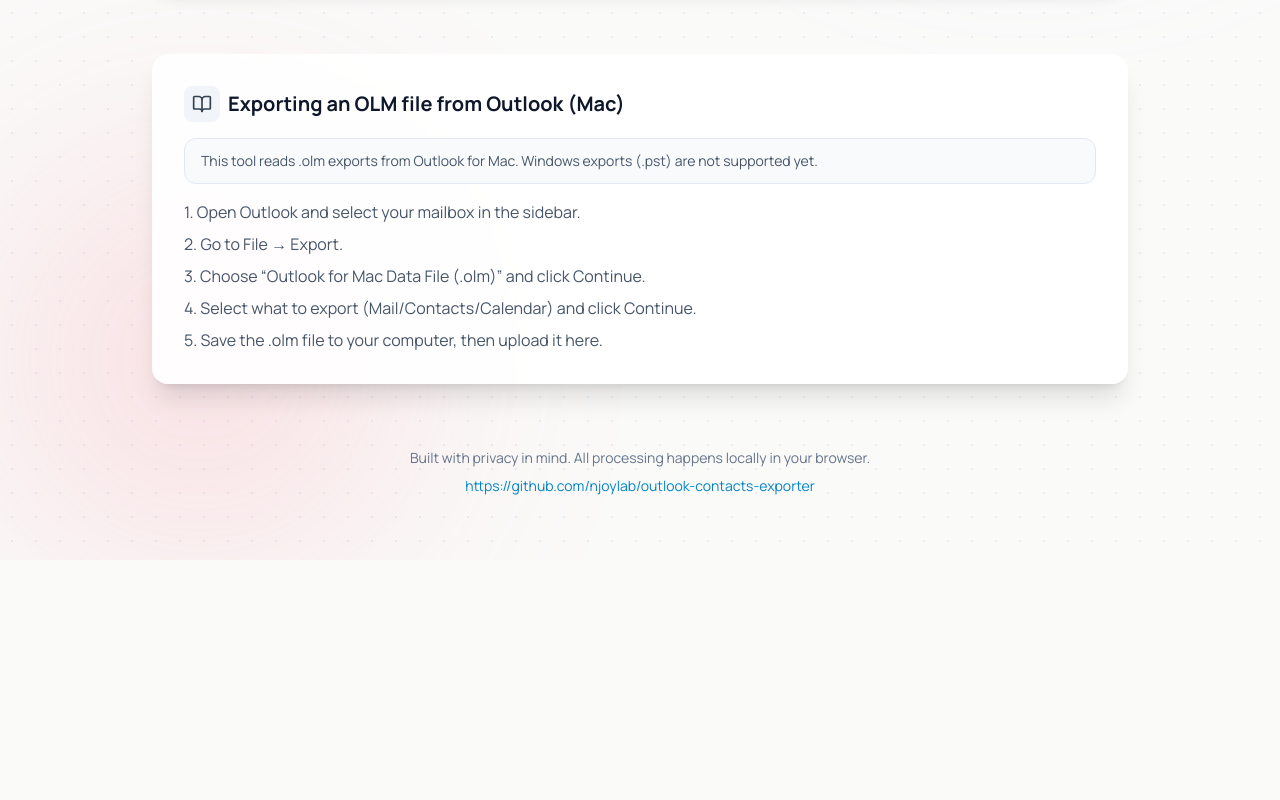
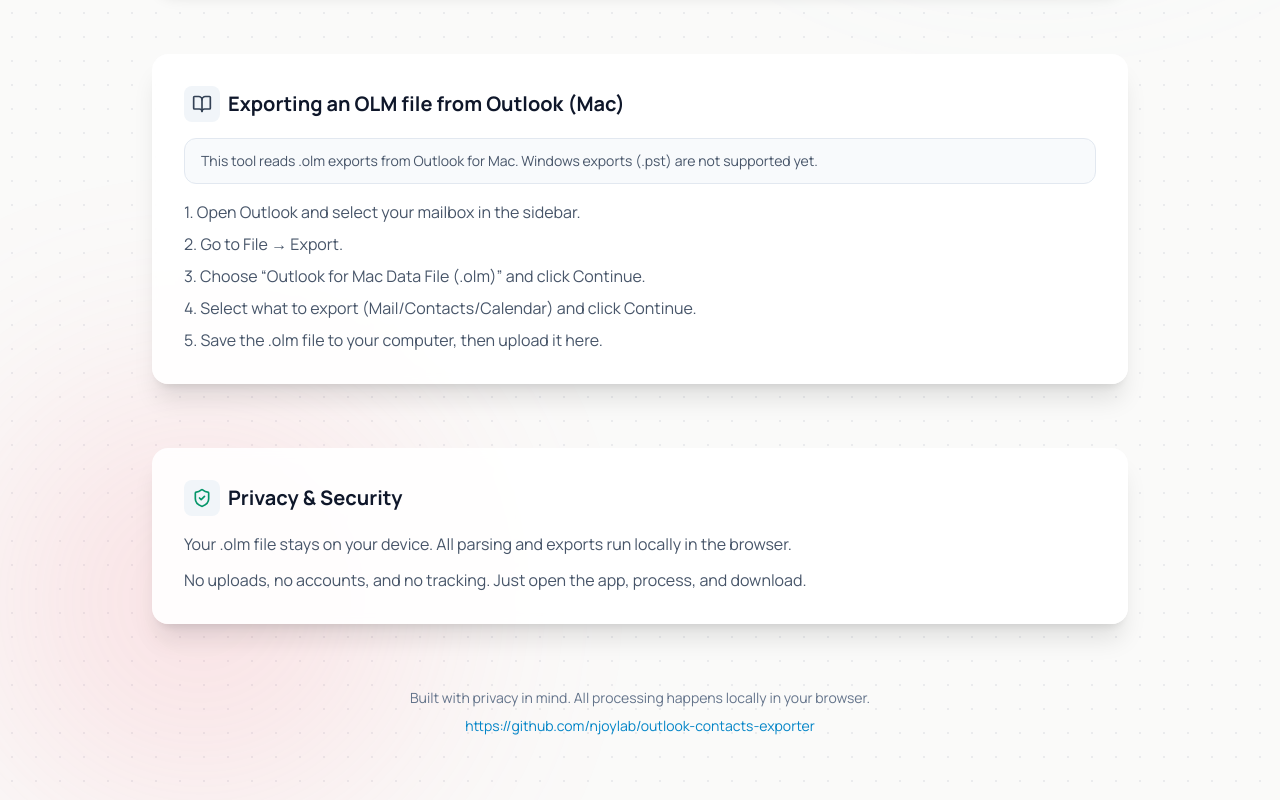
Before and after one commit to njoylab/outlook-contacts-exporter, a React (Vite) app in the folder web/: page / in a window 1280 px wide. Shown: the part 671-1471 px from the top of the page. Before the commit the page ends 1231 px from the top, so only its background shows below. Built offline with nearby package versions, Linux system fonts and the light colour scheme.

Commit message:
Improve web SEO and privacy copy

```diff
--- a/web/index.html
+++ b/web/index.html
@@ -3,6 +3,12 @@
   <head>
     <meta charset="UTF-8" />
     <link rel="icon" type="image/svg+xml" href="/vite.svg" />
+    <link rel="preconnect" href="https://fonts.googleapis.com" />
+    <link rel="preconnect" href="https://fonts.gstatic.com" crossorigin />
+    <link
+      rel="stylesheet"
+      href="https://fonts.googleapis.com/css2?family=Manrope:wght@400;500;600;700;800&display=swap"
+    />
     <meta name="viewport" content="width=device-width, initial-scale=1.0" />
     <title>Outlook Contacts Exporter - OLM to CSV or vCard</title>
     <meta
@@ -35,6 +41,24 @@
     />
     <meta name="twitter:image" content="https://outlook-contacts.echovalue.dev/og.png" />
     <meta name="twitter:image:alt" content="Outlook Contacts Exporter preview with CSV and vCard highlights" />
+
+    <script type="application/ld+json">
+      {
+        "@context": "https://schema.org",
+        "@type": "SoftwareApplication",
+        "name": "Outlook Contacts Exporter",
+        "description": "Extract contacts from Outlook for Mac .olm backups directly in your browser. Export CSV or vCard with fully local, private processing.",
+        "applicationCategory": "UtilitiesApplication",
+        "operatingSystem": "Web",
+        "url": "https://outlook-contacts.echovalue.dev/",
+        "image": "https://outlook-contacts.echovalue.dev/og.png",
+        "offers": {
+          "@type": "Offer",
+          "price": "0",
+          "priceCurrency": "USD"
+        }
+      }
+    </script>
   </head>
   <body>
     <div id="root"></div>
--- a/web/src/App.tsx
+++ b/web/src/App.tsx
@@ -387,6 +387,23 @@
           </ol>
         </section>
 
+        <section className="mt-16 bg-white/90 backdrop-blur-sm rounded-2xl p-8 shadow-xl">
+          <h3 className="text-xl font-bold text-slate-900 mb-4 flex items-center gap-2">
+            <span className="p-2 bg-slate-100 rounded-lg">
+              <ShieldCheck className="w-5 h-5 text-emerald-600" />
+            </span>
+            Privacy & Security
+          </h3>
+          <div className="space-y-3 text-slate-600">
+            <p>
+              Your .olm file stays on your device. All parsing and exports run locally in the browser.
+            </p>
+            <p>
+              No uploads, no accounts, and no tracking. Just open the app, process, and download.
+            </p>
+          </div>
+        </section>
+
         {/* Footer */}
         <footer className="mt-16 text-center text-sm text-slate-500">
           <p>
--- a/web/src/index.css
+++ b/web/src/index.css
@@ -1,5 +1,3 @@
-@import url('https://fonts.googleapis.com/css2?family=Manrope:wght@400;500;600;700;800&display=swap');
-
 @tailwind base;
 @tailwind components;
 @tailwind utilities;
```
